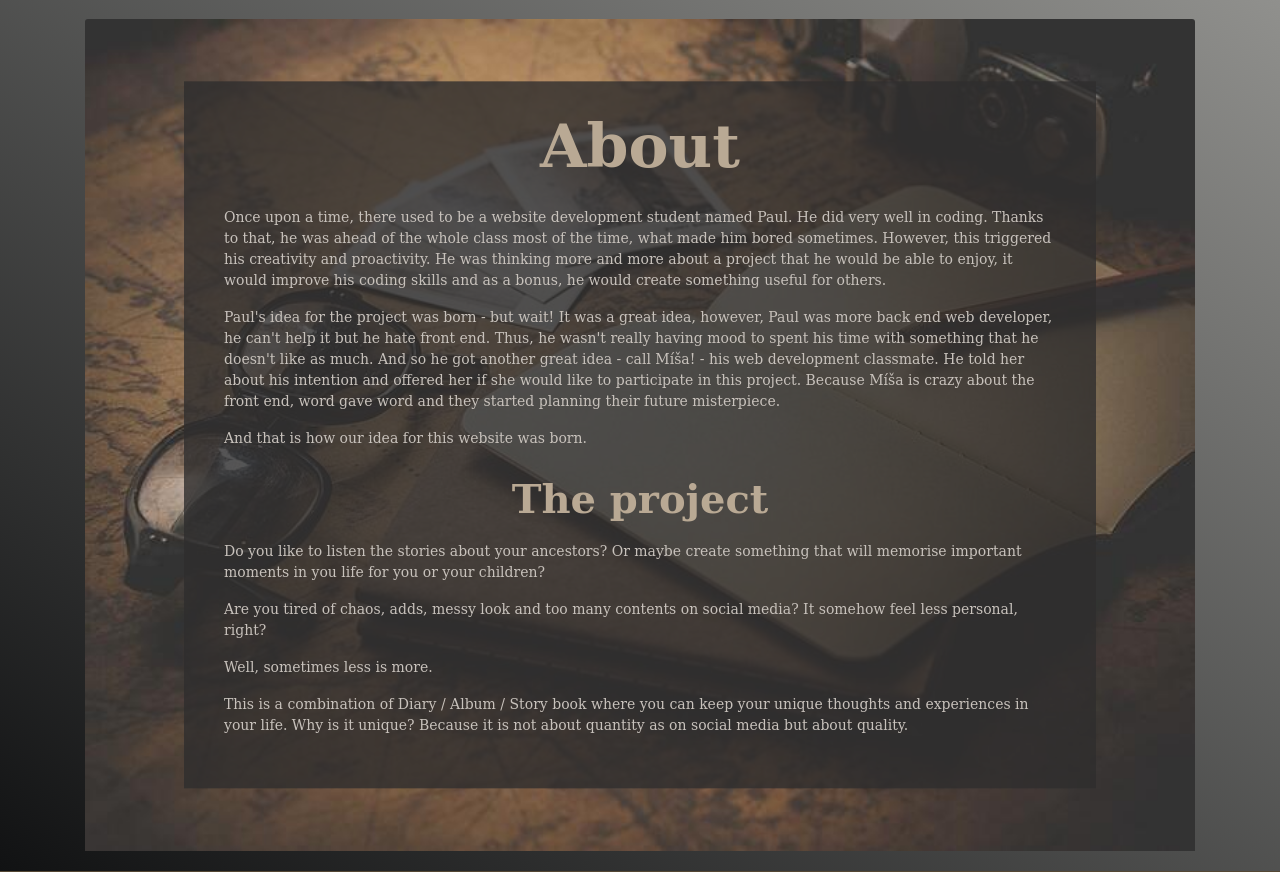
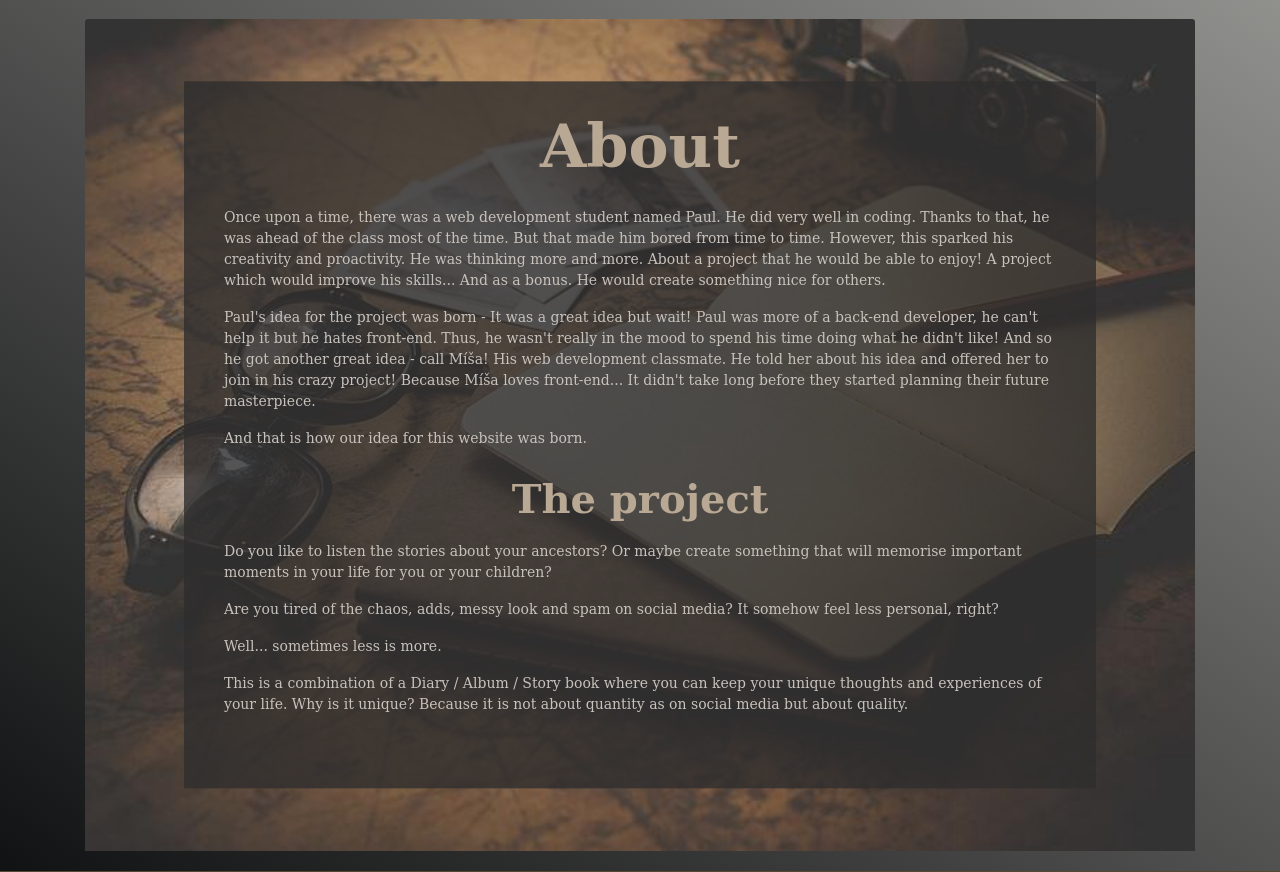
Before and after one commit to Paul-Ducky/StoryBook, a Symfony app: template storyBook/templates/about/about.html.twig in a window 1280 px wide. Shown: the part 557-1429 px from the top of the page. Run offline with Twig, Linux system fonts and the light colour scheme; the template is opened without the code that fills it, so the values that code supplies are empty; some libraries are stand-ins or nearby versions.

Commit message:
proofread about text

```diff
--- a/storyBook/templates/about/about.html.twig
+++ b/storyBook/templates/about/about.html.twig
@@ -13,24 +13,31 @@
                 <img src="/img/eventPic8.jpg" class="card-img-top" alt="...">
                 <div class="text-block">
                     <p class="header">About</p>
-                    <p>Once upon a time, there used to be a website development student named Paul. He did very well in
-                        coding. Thanks to that, he was ahead of the whole class most of the time, what made him bored
-                        sometimes. However, this triggered his creativity and proactivity. He was thinking more and
-                        more about a project that he would be able to enjoy, it would improve his coding skills and as a
-                        bonus, he would create something useful for others.</p>
-                    <p>Paul's idea for the project was born - but wait! It was a great idea, however, Paul was more back end web developer, he can't help it but he hate front end. Thus, he wasn't really having mood to spent his time with
-                        something that he doesn't like as much. And so he got another great idea - call Míša! - his web
-                        development classmate. He told her about his intention and offered her if she would like to
-                        participate in this project. Because Míša is crazy about the front end, word gave word and they
-                        started planning their future misterpiece.
+                    <p>Once upon a time, there was a web development student named Paul.
+                        He did very well in coding. Thanks to that, he was ahead of the class most of the time.
+                        But that made him bored from time to time.
+                        However, this sparked his creativity and proactivity.
+                        He was thinking more and more.
+                        About a project that he would be able to enjoy!
+                        A project which would improve his skills...
+                        And as a bonus.
+                        He would create something nice for others.</p>
+                    <p>Paul's idea for the project was born - It was a great idea but wait!
+                        Paul was more of a back-end developer, he can't help it but he hates front-end.
+                        Thus, he wasn't really in the mood to spend his time doing what he didn't like!
+                        And so he got another great idea - call Míša!
+                        His web development classmate.
+                        He told her about his idea and offered her to join in his crazy project!
+                        Because Míša loves front-end...
+                        It didn't take long before they started planning their future masterpiece.
                     </p>
                     <p> And that is how our idea for this website was born.</p>
                     <h1 class="name">The project</h1>
-                    <p>Do you like to listen the stories about your ancestors? Or maybe create something that will memorise important moments in you life for you or your children? </p>
-                    <p>Are you tired of chaos, adds, messy look and too many contents on social media? It somehow feel less personal, right?</p>
-                    <p>Well, sometimes less is more. </p>
-                    <p>This is a combination of Diary / Album / Story book where you can keep your unique thoughts and
-                        experiences in your life. Why is it unique? Because it is not about quantity as on social media but about quality.</p>
+                    <p>Do you like to listen the stories about your ancestors? Or maybe create something that will memorise important moments in your life for you or your children?</p>
+                    <p>Are you tired of the chaos, adds, messy look and spam on social media? It somehow feel less personal, right?</p>
+                    <p>Well... sometimes less is more.</p>
+                    <p>This is a combination of a Diary / Album / Story book where you can keep your unique thoughts and experiences of your life.
+                        Why is it unique? Because it is not about quantity as on social media but about quality.</p>
                 </div>
             </div>
 
```
